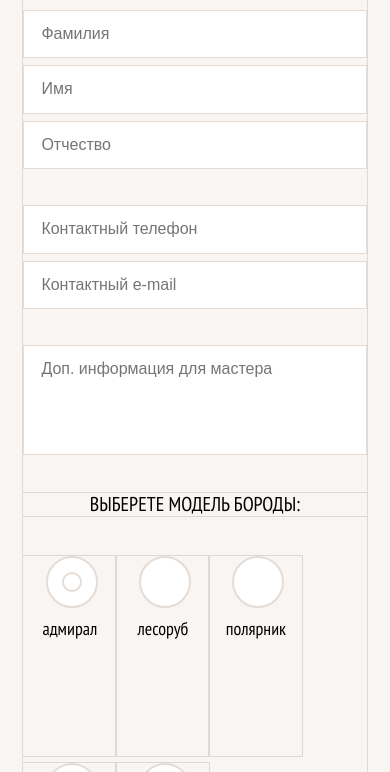
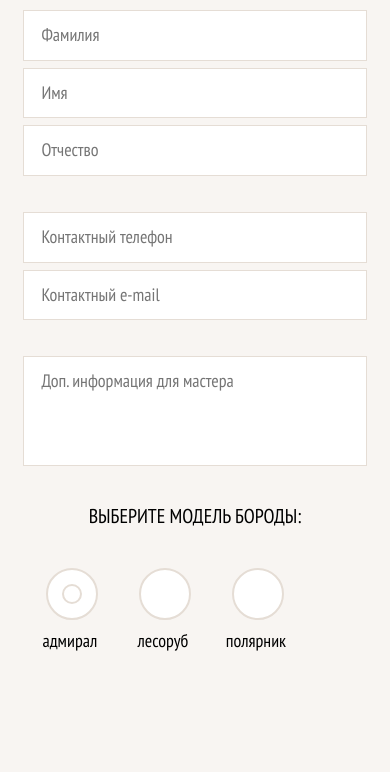
Before and after one commit to JemiJe/barber-training--2, a website: page form.html in a window 390 px wide. Shown: the part 215-987 px from the top of the page. Drawn offline with Linux system fonts and the light colour scheme.

Commit message:
form.html (tablet)

```diff
--- a/form.html
+++ b/form.html
@@ -45,18 +45,18 @@
           <form class="enroll__form" action="http://httpbin.org/post" method="post">
 
             <fieldset class="enroll__contact-details">
-              <input type="text" name="lastname" placeholder="Фамилия">
-              <input type="text" name="firstname" placeholder="Имя">
-              <input type="text" name="patronymic" placeholder="Отчество">
+              <input type="text" name="lastname" placeholder="Фамилия" class="enroll__lastname" required><!--
+               --><input type="text" name="firstname" placeholder="Имя" class="enroll__firstname" required><!--
+               --><input type="text" name="patronymic" placeholder="Отчество" class="enroll__patronymic"><!--
 
-              <input type="text" name="phone-number" placeholder="Контактный телефон" class="phone-num">
-              <input type="email" name="email" placeholder="Контактный e-mail">
+               --><input type="text" name="phone-number" placeholder="Контактный телефон" class="enroll__phone-num" required><!--
+               --><input type="email" name="email" placeholder="Контактный e-mail" class="enroll__email">
 
               <textarea name="add-info" cols="30" rows="10" placeholder="Доп. информация для мастера"></textarea>
             </fieldset>
 
             <fieldset class="enroll__beard-type">
-              <legend class="enroll__field-header"><h2>Выберете модель бороды:</h2></legend>
+              <legend class="enroll__field-header"><h2>Выберите модель бороды:</h2></legend>
 
               <ul>
                 <li>
--- a/sass/blocks/enroll.scss
+++ b/sass/blocks/enroll.scss
@@ -7,6 +7,11 @@
   color: #000000;
 
   background: $color-section-background-light;
+
+  @media #{$tablet-width} {
+    padding: 52px 0px 76px;
+    margin-top: -184px;
+  }
 
   h1 {
     margin: 0px auto 0px;
@@ -32,27 +37,67 @@
       margin-top: 30px;
     }
     .enroll__field-header {
+      position: relative;
       width: 100%;
 
       text-align: center;
+
+      @media #{$tablet-width} {
+
+        h2 {
+          position: relative;
+          z-index: 3;
+          display: inline;
+          padding: 0px 20px;
+
+          background: $color-section-background-light;
+        }
+
+        &::after {
+          position: absolute;
+          z-index: 2;
+          display: block;
+          content: "";
+
+          height: 1px;
+          width: 100%;
+          top: 15px;
+
+          border-top: 1px solid $color-border-cream;
+        }
+      }
     }
     h2 {
       @include reset-pad-mar;
       font-size: 20px;
       font-weight: normal;
       text-transform: uppercase;
+
+      @media #{$tablet-width} {
+        font-size: 30px;
+      }
     }
 
     .enroll__contact-details {
 
       input,
       textarea {
+        padding: 14px 17px;
+
+        font-size: 18px;
+        font-family: "PTSansNarrow", sans-serif;
+
         border: 1px solid $color-border-cream;
+
+        @media #{$tablet-width} {
+          padding: 20px 22px;
+
+          font-size: 24px;
+        }
       }
 
       input {
         width: 100%;
-        padding: 14px 17px;
         margin-bottom: 7px;
       }
 
@@ -60,14 +105,31 @@
         width: 100%;
         height: 110px;
         margin-top: 29px;
-        padding: 14px 17px;
 
         resize: none;
         overflow: auto;
+
+        @media #{$tablet-width} {
+          height: 210px;
+        }
       }
 
-      .phone-num {
+      .enroll__phone-num {
         margin-top: 29px;
+
+        @media #{$tablet-width} {
+          margin: 29px 0px 35px;
+        }
+      }
+
+      @media #{$tablet-width} {
+        margin-top: 50px;
+
+        .enroll__lastname,
+        .enroll__firstname,
+        .enroll__patronymic {
+          width: 33.33%;
+        }
       }
     }
 
@@ -82,6 +144,7 @@
     .enroll__beard-type {
       display: flex;
       flex-flow: row wrap;
+      justify-content: flex-start;
 
       margin-top: 35px; /* TEMP MARGIN */
       padding: 40px 0px 0px;
@@ -109,6 +172,10 @@
 
         user-select: none;
         cursor: pointer;
+
+        @media #{$tablet-width} {
+          font-size: 24px;
+        }
       }
 
       .enroll__beard-type-radio::before {
@@ -143,6 +210,12 @@
         border-radius: 10px;
 
       }
+
+      @media #{$tablet-width} {
+        justify-content: space-between;
+
+        margin-top: 50px;
+      }
     }
 
     .enroll__extra-service {
@@ -151,8 +224,16 @@
 
       margin-top: 40px; /* TEMP MARGIN */
 
+      @media #{$tablet-width} {
+        margin-top: 90px;
+      }
+
       .enroll__field-header {
         margin-bottom: 17px;
+
+        @media #{$tablet-width} {
+          margin-bottom: 25px;
+        }
       }
 
       ul {
@@ -162,6 +243,11 @@
       li {
         flex: 0 1 100%;
         margin-top: 20px;
+
+        @media #{$tablet-width} {
+          flex: 0 1 50%;
+          margin-top: 40px;
+        }
       }
 
       .enroll__extra-serv-check {
@@ -170,6 +256,10 @@
         padding: 8px 16px 8px 60px;
 
         font-size: 18px;
+
+        @media #{$tablet-width} {
+          font-size: 24px;
+        }
       }
 
       .enroll__extra-serv-check::before {
@@ -194,6 +284,7 @@
   }
 
   .btn--to-home {
+    height: 50px;
 
     @media #{$mobile-width-max} {
       display: none;
@@ -206,5 +297,12 @@
 
   .btn--submit {
     margin-top: 46px;
+
+    @media #{$tablet-width} {
+      margin-top: 53px;
+      padding: 21px 0;
+
+      font-size: 24px;
+    }
   }
 }
--- a/sass/style.scss
+++ b/sass/style.scss
@@ -6,7 +6,7 @@
 
 @import 'fonts.scss';
 @import 'global.scss';
-@import 'OUTLINES.scss';
+// @import 'OUTLINES.scss';
 
 @import 'blocks/btn.scss';
 @import 'blocks/slider.scss';
```
Also changed, not shown: css/style.css, img/sprite/beard-1.png (deleted), img/sprite/beard-2.png (deleted), img/sprite/beard-3.png (deleted), img/sprite/beard-4.png (deleted), img/sprite/beard-5.png (deleted).
